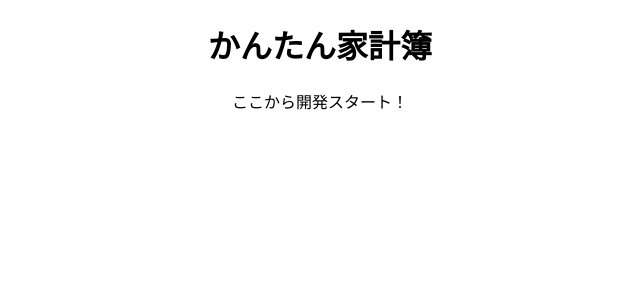
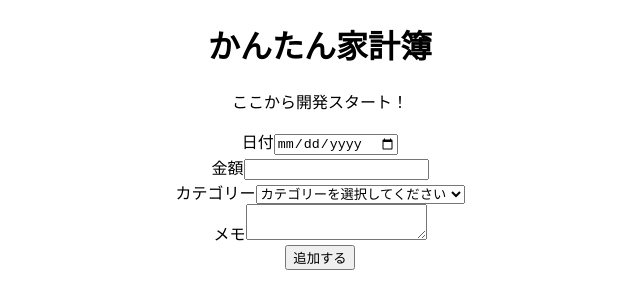
Before and after one commit to SakumaTakuya/household-budget, a React (Create React App) app: page / in a window 1280 px wide. Shown: the top 308 px of the page, without its empty margins (320-960 px from the left). Built offline with nearby package versions, Linux system fonts and the light colour scheme.

Commit message:
Firebaseを使用して予算を追加する機能を実装

```diff
--- a/src/Firebase.js
+++ b/src/Firebase.js
@@ -1,6 +1,7 @@
 // Import the functions you need from the SDKs you need
 import { initializeApp } from "firebase/app";
 import { getAnalytics } from "firebase/analytics";
+import { getFirestore } from "firebase/firestore/lite";
 // TODO: Add SDKs for Firebase products that you want to use
 // https://firebase.google.com/docs/web/setup#available-libraries
 
@@ -19,3 +20,6 @@ const firebaseConfig = {
 // Initialize Firebase
 const app = initializeApp(firebaseConfig);
 const analytics = getAnalytics(app);
+const db = getFirestore(app);
+
+export {db};
--- a/src/components/BudgetForm.jsx
+++ b/src/components/BudgetForm.jsx
@@ -1,9 +1,85 @@
+import { useState } from "react";
 import './BudgetForm.css';
+import { addDoc, collection, } from "firebase/firestore/lite";
+import { db } from "../Firebase";
 
-function BudgetForm() {
+const BudgetForm = () => {
+  const [budget, setBudget] = useState({
+    date: "",
+    money: "",
+    category: "",
+    memo: ""
+  });
+
+  const handleBudget = (e) => {
+    setBudget((prev) => ({ ...prev, [e.target.name]: e.target.value }))
+  }
+
+  const createBudget = async (event) => {
+    event.preventDefault();
+    try {
+      await addDoc(collection(db, "budget"), budget);
+      alert("追加完了しました");
+      setBudget({
+        date: "",
+        money: "",
+        category: "",
+        memo: ""
+      });
+    } catch (error) {
+      console.error(error);
+    };
+  };
+
   return (
     <div className="budget-form">
-      {/* コンポーネント内容 */}
+      <div className="date-form">
+        <label htmlFor="date">日付</label>
+        <input
+          name="date"
+          value={budget.date}
+          onChange={handleBudget}
+          type="date"
+          id="date"
+        />
+      </div>
+      <div className="money-form">
+        <label htmlFor="money">金額</label>
+        <input
+          name="money"
+          value={budget.money}
+          onChange={handleBudget}
+          type="number"
+          id="money"
+        />
+      </div>
+      <div className="category-name">
+        <label htmlFor="category">カテゴリー</label>
+        <select
+          name="category"
+          value={budget.category}
+          onChange={handleBudget}
+          id="category">
+          <option value="">カテゴリーを選択してください</option>
+          <option value="食費">食費</option>
+          <option value="光熱費">光熱費</option>
+          <option value="家賃">家賃</option>
+          <option value="交際費">交際費</option>
+          <option value="日用品費">日用品費</option>
+        </select>
+      </div>
+      <div>
+        <label htmlFor="memo">メモ</label>
+        <textarea
+          name="memo"
+          value={budget.memo}
+          onChange={handleBudget}
+          id="memo">
+        </textarea>
+      </div>
+      <div>
+        <button onClick={createBudget}>追加する</button>
+      </div>
     </div>
   );
 }
```
